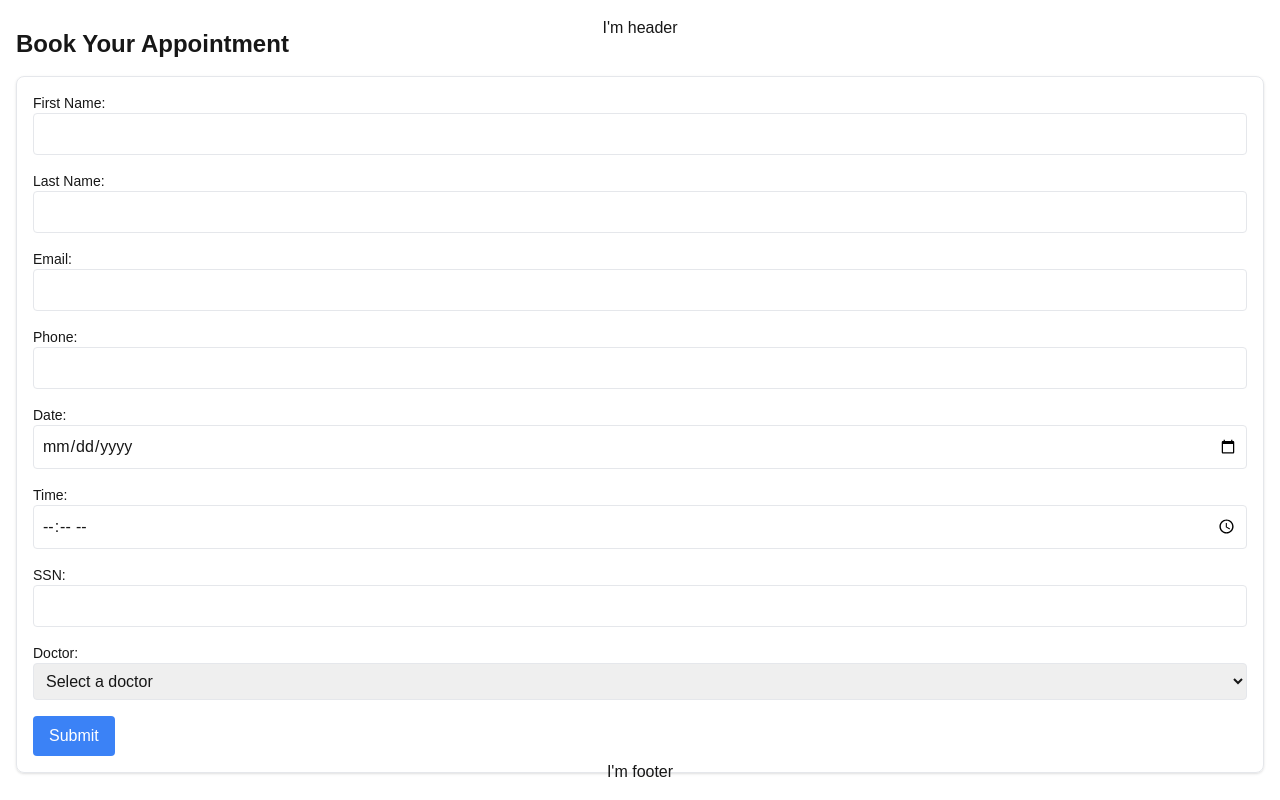
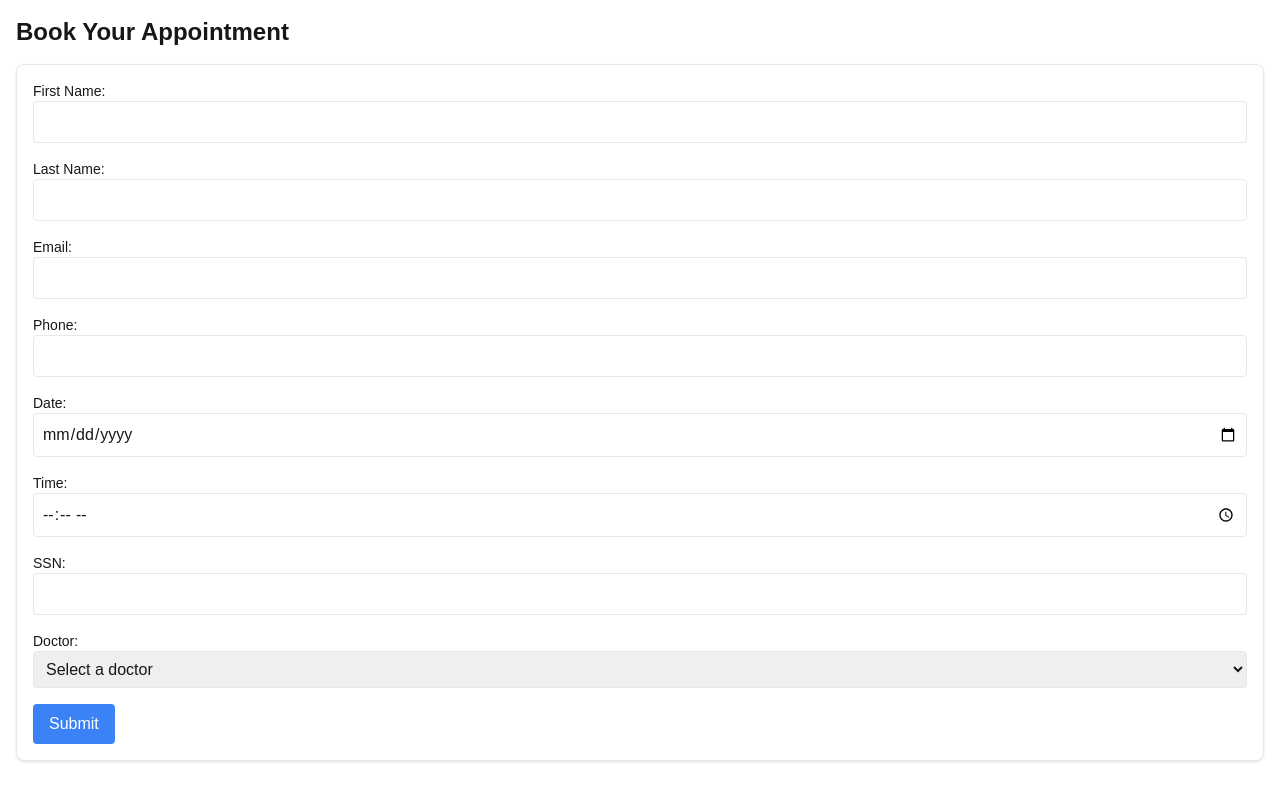
Before and after one commit to lendosh/poco-clinic, a Next.js app: page /booking in a window 1280 px wide. Built offline with nearby package versions, Linux system fonts and the light colour scheme.

Commit message:
changes1

```diff
--- a/app/booking/page.js
+++ b/app/booking/page.js
@@ -1,5 +1,6 @@
 import React from "react";
-import TerminForm from "./TerminForm";
+import TerminForm from "@/components/terminForm";
+
 
 function TerminPage() {
   return (
--- a/app/layout.js
+++ b/app/layout.js
@@ -20,17 +20,11 @@ export const metadata = {
 export default function RootLayout({ children }) {
   return (
     <html lang="en">
-    <body
-        className={`${geistSans.variable} ${geistMono.variable} antialiased h-[100vh] flex flex-col justify-center items-center`}
-    >
-    <header className='fixed top-0 pt-4'>
-      I'm header
-    </header>
-    {children}
-    <footer className='fixed bottom-0 pb-4'>
-        I'm footer
-    </footer>
-    </body>
+      <body
+        className={`${geistSans.variable} ${geistMono.variable} antialiased`}
+      >
+        {children}
+      </body>
     </html>
   );
 }
--- a/app/booking/TerminForm.js
+++ b/components/terminForm.js
@@ -1,8 +1,18 @@
 "use client";
 
-import React, { useState } from "react";
+import React, { useState ,useEffect } from "react";
 
 function TerminForm() {
+
+    const [isLoaded, setIsLoaded] = useState(false);
+
+    useEffect(() => {
+        if (!isLoaded) {
+            return;
+        }
+
+        setIsLoaded(true)
+    }, []);
 
   const [formData, setFormData] = useState({
     firstName: "",
@@ -11,9 +21,11 @@ function TerminForm() {
     phone: "",
     date: "",
     time: "",
-    ssn: "",
+    insuranceNumber: "",
     doctor: "",
   });
+
+
 
   const handleChange = (e) => {
     setFormData({ ...formData, [e.target.name]: e.target.value });
```
